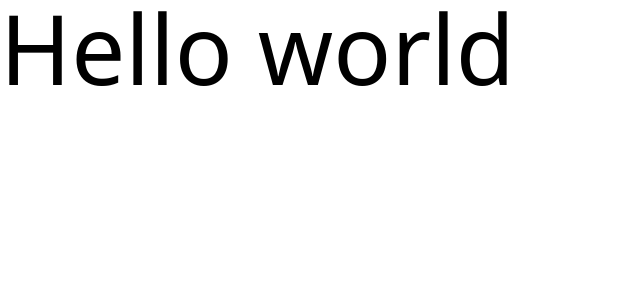
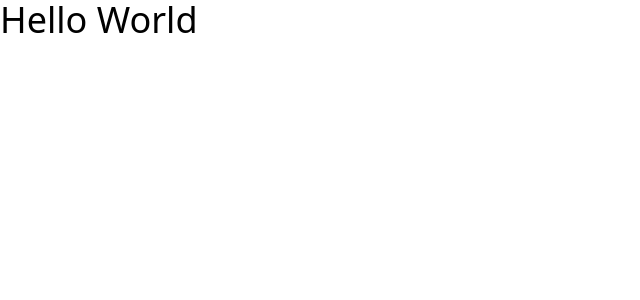
Before and after one commit to KrishnaParhyar/IT-Inventory-System, a React (Vite) app in the folder IT-SYSTEM/: page / in a window 1280 px wide. Shown: the top 300 px of the page, without its empty margins (0-640 px from the left). Built offline with nearby package versions, Linux system fonts and the light colour scheme.

Commit message:
minor change

```diff
--- a/IT-SYSTEM/src/App.jsx
+++ b/IT-SYSTEM/src/App.jsx
@@ -1,10 +1,11 @@
 import './App.css'
+import Sidebar from './components/Sidebar'
 
 function App() {
 
   return (
     <>
-      <div className='text-8xl'>Hello world</div>
+      <Sidebar />
     </>
   )
 }
--- a/IT-SYSTEM/src/components/Sidebar.jsx
+++ b/IT-SYSTEM/src/components/Sidebar.jsx
@@ -2,8 +2,8 @@ import React from 'react'
 
 const Sidebar = () => {
   return (
-    <div>
-
+    <div className="text-4xl">
+      Hello World
     </div>
   )
 }
```
